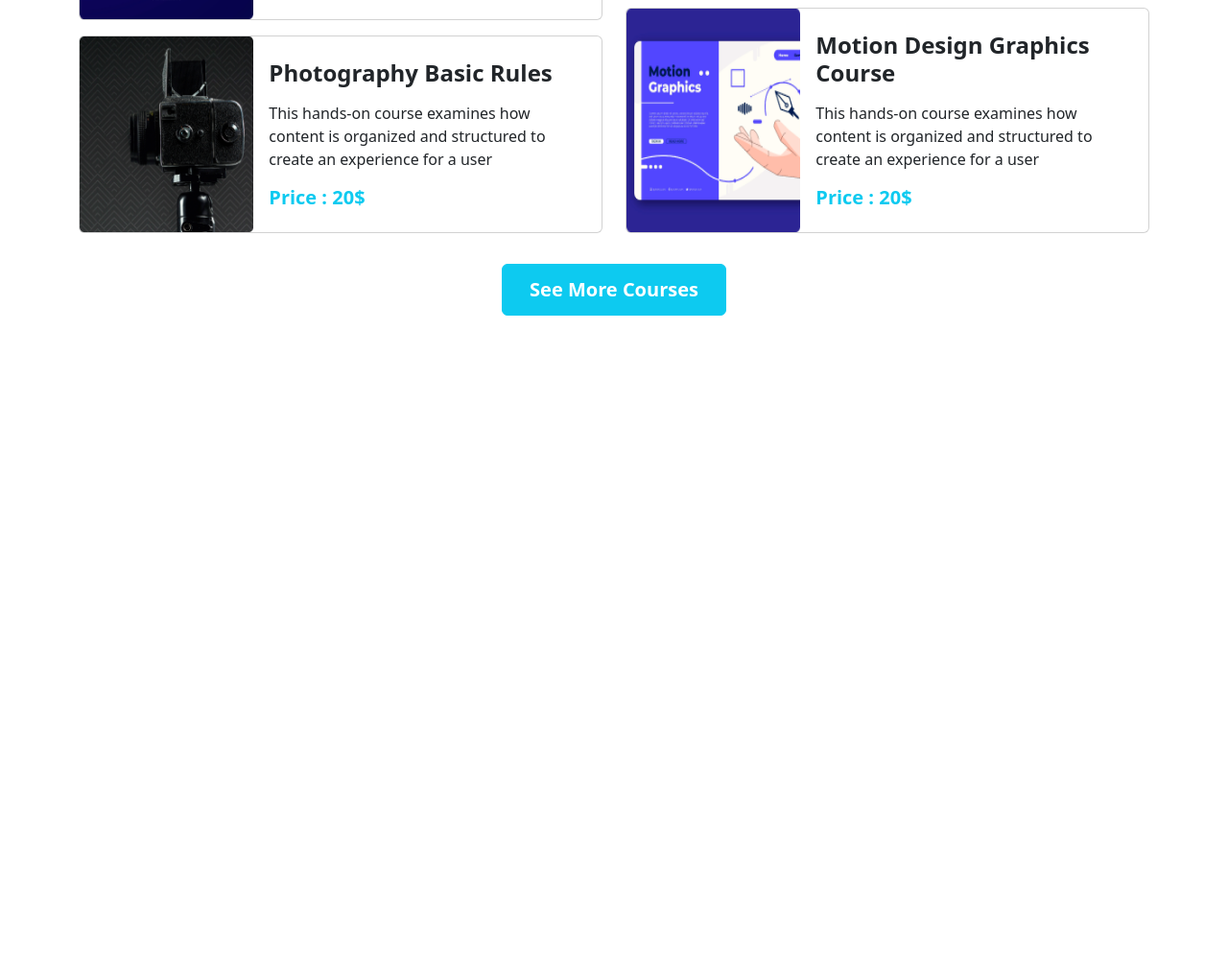
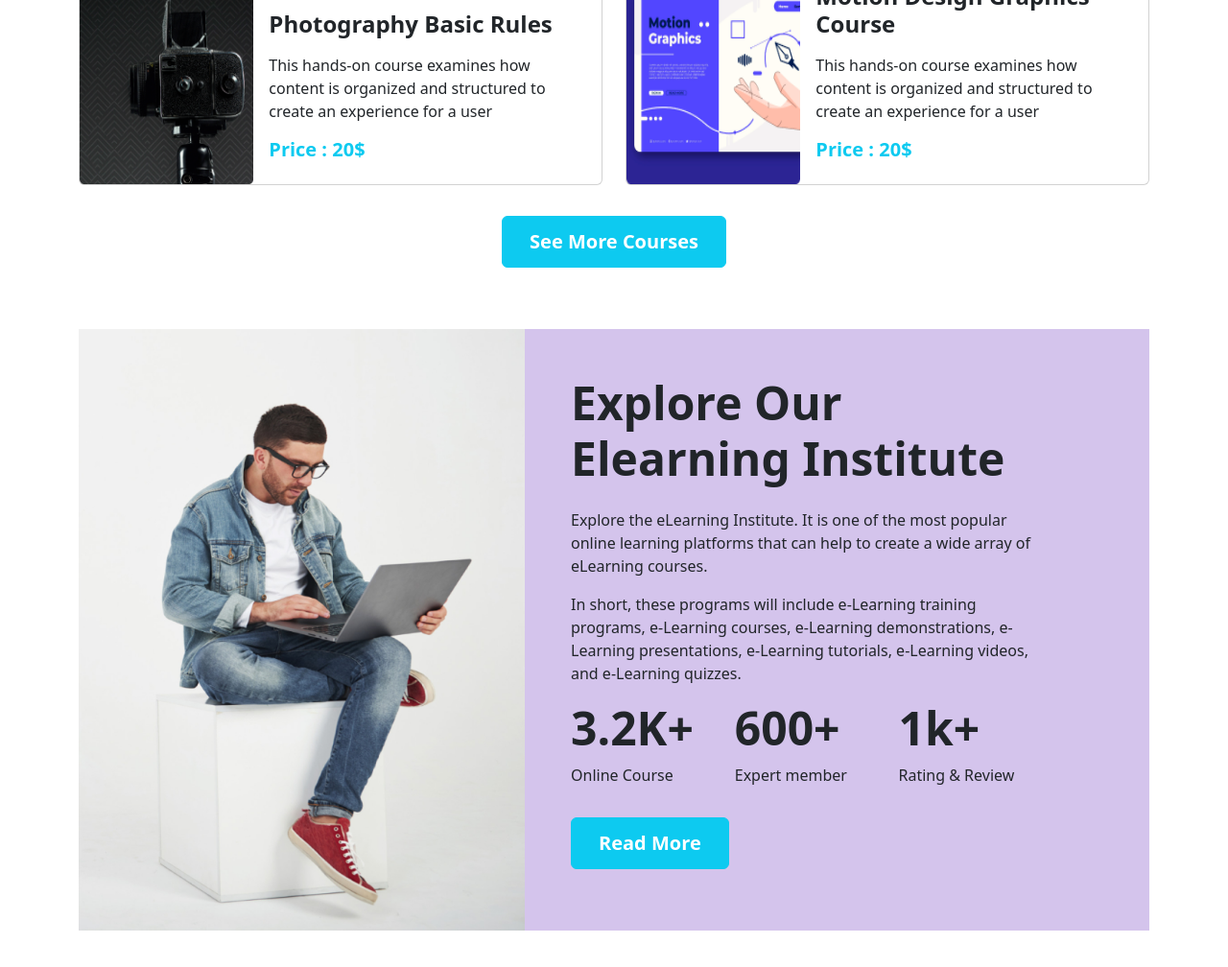
Before and after one commit to Md-Rajib-Hossain/assignment-3, a plain HTML site: page index.html in a window 1280 px wide. Shown: the part 1492-2500 px from the top of the page at 96% size. Before the commit the page ends 1885 px from the top, so only its background shows below. Drawn offline with nearby package versions, Linux system fonts and the light colour scheme.

Commit message:
Explore Our elearning Institute section done

```diff
--- a/index.html
+++ b/index.html
@@ -93,18 +93,19 @@
 
         <section class=" container d-flex justify-content-center ">
             <!-- ................  -->
-            <div class="w-75 ">
-                <div class="text-center my-5  border">
-                    <h1 class=" fw-bold display-3 border">
+            <div class="w-50 ">
+                <div class="text-center my-5  ">
+                    <h1 class=" fw-bold display-5 ">
 
                         Explore Out About Our Famous Courses
 
                     </h1>
 
-                    <p class="h5 ">
+                    <p class=" ">
                         Explore careers in computer science, web development, and data science so you're informed and
                         ready to kickstart your career
                     </p>
+
                 </div>
             </div>
 
@@ -124,7 +125,7 @@
                 <div class=" col-lg-6 col-md-12 col-sm-12 ">
 
                     <!-- 1 -->
-                    <div class="card mb-3 " >
+                    <div class="card mb-3 ">
                         <div class="row g-0">
                             <div class="col-lg-4 col-md-4 col-sm-12 ">
                                 <img src="./images/course/course-1.png" class="img-fluid w-100 h-100" alt="...">
@@ -142,7 +143,7 @@
                     </div>
                     <!-- 3 -->
 
-                    <div class="card mb-3" >
+                    <div class="card mb-3">
                         <div class="row g-0">
                             <div class="col-lg-4 col-md-4 col-sm-12 ">
                                 <img src="./images/course/course-3.png" class="img-fluid w-100 h-100" alt="...">
@@ -161,7 +162,7 @@
 
                     <!-- 5 -->
 
-                    <div class="card mb-3 d-none d-lg-block d-xl-block" >
+                    <div class="card mb-3 d-none d-lg-block d-xl-block">
                         <div class="row g-0">
                             <div class="col-lg-4 col-sm-12 ">
                                 <img src="./images/course/course-5.png" class="img-fluid w-100 h-100" alt="...">
@@ -185,7 +186,7 @@
 
 
                     <!-- 2 -->
-                    <div class="card mb-3" >
+                    <div class="card mb-3">
                         <div class="row g-0">
                             <div class="col-lg-4  col-md-4 col-sm-12 ">
                                 <img src="./images/course/course-2.png" class="img-fluid w-100 h-100" alt="...">
@@ -203,7 +204,7 @@
                     </div>
                     <!-- 4 -->
 
-                    <div class="card mb-3 d-none d-lg-block d-xl-block" >
+                    <div class="card mb-3 d-none d-lg-block d-xl-block">
                         <div class="row g-0">
                             <div class="col-lg-4 col-md-4 col-sm-12 ">
                                 <img src="./images/course/course-4.png" class="img-fluid w-100 h-100" alt="...">
@@ -222,7 +223,7 @@
 
                     <!-- 6 -->
 
-                    <div class="card mb-3 d-none d-lg-block d-xl-block" >
+                    <div class="card mb-3 d-none d-lg-block d-xl-block">
                         <div class="row g-0">
                             <div class="col-lg-4 col-sm-12 ">
                                 <img src="./images/course/course-6.png" class="img-fluid w-100 h-100" alt="...">
@@ -260,6 +261,83 @@
         </section>
 
         <!-- courses section end -->
+
+        <!-- Explore Our elearning Institute section start -->
+
+        <article class="container my-5">
+
+            <div class="row g-0">
+                <div class="col-lg-5">
+                    <img class="img-fluid h-100 w-100" src="./images/working.png" alt="">
+                </div>
+                <div style="background-color: #d4c4ec;" class="col-lg-7  d-flex align-items-center">
+                    <div class="w-75 mx-5">
+                        <div class=" my-5  ">
+                            <h1 class=" fw-bold display-5 ">
+
+                                Explore Our Elearning
+                                Institute
+
+                            </h1>
+
+                            <p class=" mt-4 m ">
+                                Explore the eLearning Institute.
+                                It is one of the most popular online learning platforms that can help to create a wide
+                                array of eLearning courses. <span class="d-none d-sm-block d-md-block d-lg-none d-xl-none">..... <span class="text-info fw-bold">see more</span></span>
+                            </p>
+                            <p class="d-none d-lg-block d-xl-block">In short, these programs will include e-Learning training programs, e-Learning courses,
+                                e-Learning demonstrations, e-Learning presentations, e-Learning tutorials, e-Learning
+                                videos, and e-Learning quizzes.
+
+                            </p>
+
+                            <div class="row">
+                                <div class="col-lg-4 col-md-6 col-sm-6">
+                                    <h1 class=" fw-bold display-5 ">
+                                        3.2K+
+                                    </h1>
+                                    <p>
+                                        Online Course
+                                    </p>
+                                </div>
+
+                                <div class="col-lg-4 col-md-6 col-sm-6">
+                                    <h1 class=" fw-bold display-5 ">
+                                        600+
+                                    </h1>
+                                    <p>
+                                        Expert member
+                                    </p>
+                                </div>
+                                <div class="col-lg-4 col-md-6 col-sm-6">
+
+                                    <h1 class=" fw-bold display-5 ">
+                                        1k+
+                                    </h1>
+                                    <p>
+                                        Rating & Review
+                                    </p>
+                                </div>
+                            </div>
+
+                            <div class=" py-3 ">
+                                <button class="btn btn-info ">
+                                    <h5 class="m-0 px-3 py-2 fw-bold text-white ">Read More</h5>
+                                </button>
+                            </div>
+                        </div>
+                    </div>
+                </div>
+
+            </div>
+
+        </article>
+
+        <!-- Explore Our elearning Institute section end -->
+
+
+
+
     </main>
 
 
```
